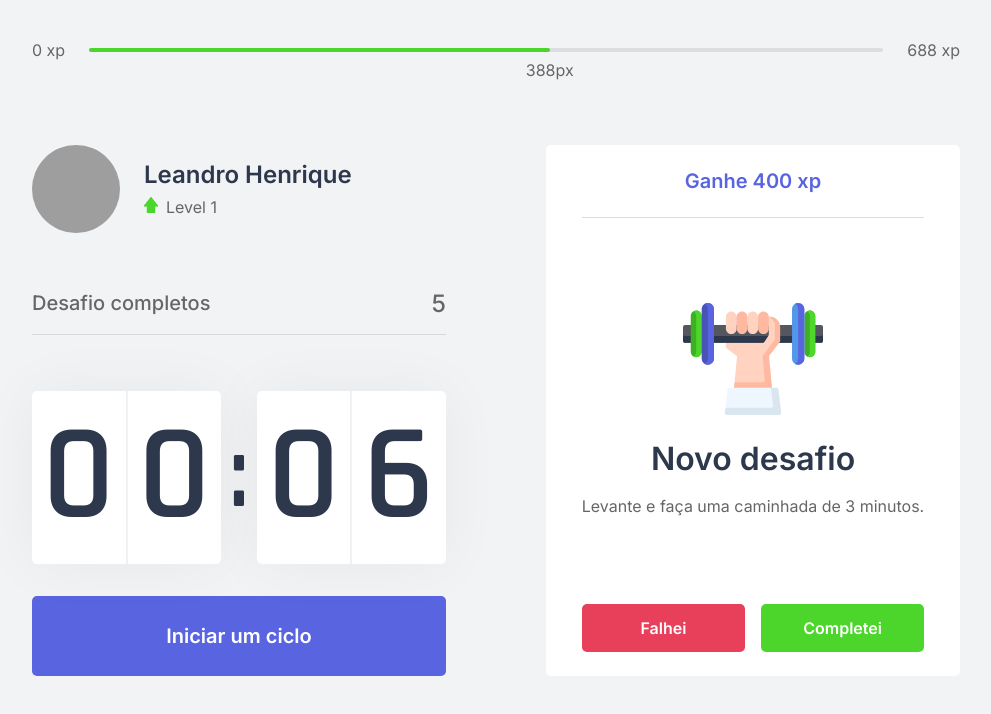
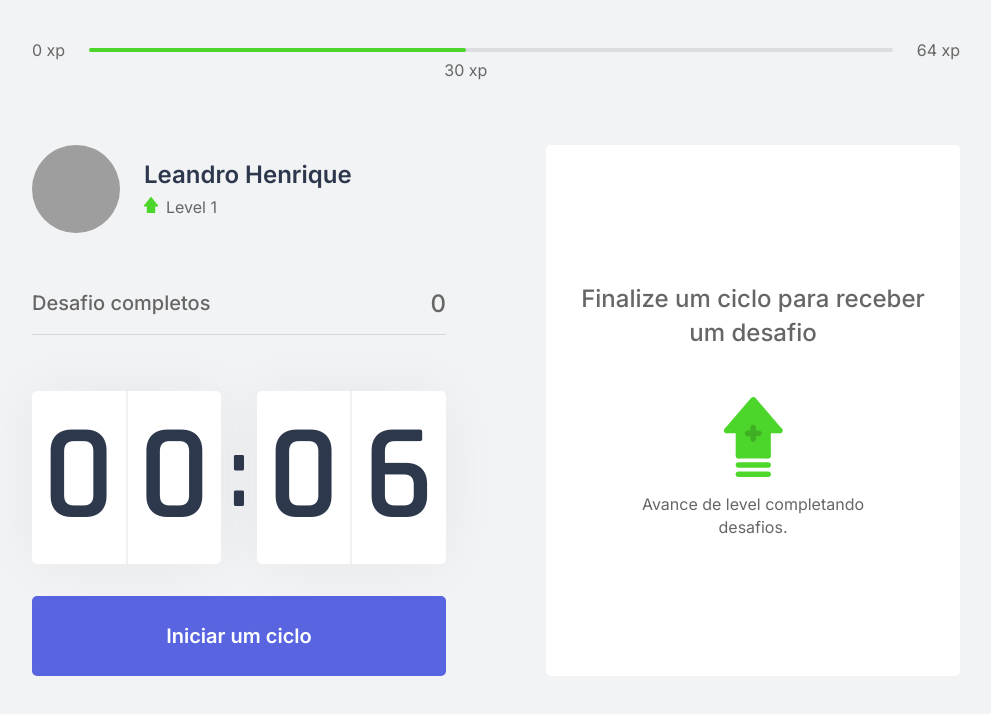
Before and after one commit to leandrohl/moveit-next, a Next.js app: page / in a window 1280 px wide. Shown: the top 714 px of the page, without its empty margins (144-1135 px from the left). Built offline with nearby package versions, Linux system fonts and the light colour scheme; grey boxes are pictures that could not be loaded.

Commit message:
criar e implementar contextos

```diff
--- /dev/null
+++ b/challenges.json
@@ -0,0 +1,62 @@
+[
+  {
+    "type": "body",
+    "description": "Estique um de seus braços com a palma da mão virada para frente e puxe os dedos para cima por 10 segundos por mão.",
+    "amount": 80
+  },
+  {
+    "type": "body",
+    "description": "Estique seu braço contra o peito e puxe-o utilizando o outro braço por 10 segundos por braço.",
+    "amount": 60
+  },
+  {
+    "type": "body",
+    "description": "Puxe seu pescoço com a ajuda da mão para a direita e para a esquerda, permanecendo na posição por alguns segundos.",
+    "amount": 70
+  },
+  {
+    "type": "body",
+    "description": "Com as duas mãos na parte de trás da cabeça, leve-a para baixo, alongando a parte de trás da região.",
+    "amount": 60
+  },
+  {
+    "type": "body",
+    "description": "Cruze as pernas e desça com as mãos esticadas em direção ao chão. Repita o movimento com a outra perna na frente.",
+    "amount": 100
+  },
+  {
+    "type": "body",
+    "description": "Sentado, abra as pernas e tente encostar as palmas das mãos no chão, repita 3 vezes por 5 segundos.",
+    "amount": 80
+  },
+  {
+    "type": "body",
+    "description": "Puxe o joelho de encontro ao peito e segure, troque de perna após 10 segundos.",
+    "amount": 50
+  },
+  {
+    "type": "body",
+    "description": "Sentado, cruze uma perna e incline seu tronco à frente, troque de perna após 10 segundos.",
+    "amount": 80
+  },
+  {
+    "type": "eye",
+    "description": "Sentado, feche os olhos e cubra-os com as palmas da mão durante 2 minutos, depois abra normalmente.",
+    "amount": 90
+  },
+  {
+    "type": "eye",
+    "description": "Em algum ambiente aberto, olhe o mais longe que puder em quatro direções por 3s, mexa apenas os olhos. Repita 3 vezes.",
+    "amount": 140
+  },
+  {
+    "type": "eye",
+    "description": "Usando os polegares, massage a área abaixo das sobrancelhas em movimentos circulares por 15 segundos.",
+    "amount": 70
+  },
+  {
+    "type": "body",
+    "description": "Em pé, gire a cintura o máximo que puder para a esquerda, segure por cinco segundos. Repita para a direita.",
+    "amount": 90
+  }
+]
--- a/src/components/ChallengeBox.tsx
+++ b/src/components/ChallengeBox.tsx
@@ -1,25 +1,28 @@
+import { useContext } from 'react';
+import { ChallengesContext } from '../contexts/ChallengesContext';
 import styles from '../styles/components/ChallengeBox.module.css';
 
 export function ChallengeBox(){
-    const hasActiveChallenge = true;
+    const {activeChallenge, resetChallenge} = useContext(ChallengesContext)
 
 
     return(
         <div className={styles.challengeBoxContainer}>
-            { hasActiveChallenge ? (
+            { activeChallenge ? (
                 <div className={styles.challengeActive}>
-                    <header>Ganhe 400 xp</header>
+                    <header>Ganhe {activeChallenge.amount}</header>
 
                     <main>
-                        <img src="icons/body.svg" />
+                        <img src={`icons/${activeChallenge.type}.svg`} />
                         <strong>Novo desafio</strong>
-                        <p>Levante e faça uma caminhada de 3 minutos.</p>
+                        <p>{activeChallenge.description}</p>
                     </main>
 
                     <footer>
                         <button
                             type="button"
                             className={styles.challengeFailedButton}
+                            onClick={resetChallenge}
                         >
                             Falhei
                         </button>
--- a/src/components/CompletedChallenges.tsx
+++ b/src/components/CompletedChallenges.tsx
@@ -1,11 +1,15 @@
 
+import { useContext } from 'react';
+import { ChallengesContext } from '../contexts/ChallengesContext';
 import styles from '../styles/components/CompletedChallenges.module.css'
 
 export function CompletedChallenges(){
+    const {challengesCompleted} = useContext(ChallengesContext);
+
     return(
         <div className={styles.completedChallengesContainer}>
             <span>Desafio completos</span>
-            <span>5</span>
+            <span>{challengesCompleted}</span>
         </div>
     );
 }
--- a/src/components/Countdown.tsx
+++ b/src/components/Countdown.tsx
@@ -1,9 +1,12 @@
-import {useState, useEffect} from 'react';
+import {useState, useEffect, useContext} from 'react';
+import { ChallengesContext } from '../contexts/ChallengesContext';
 import styles from '../styles/components/Countdown.module.css'
 
 let countdownTimeout: NodeJS.Timeout;
 
 export function Countdown(){
+    const {startNewChallenge} = useContext(ChallengesContext)
+
     const [time, setTime] = useState(0.1 * 60);
     const [isActive, setIsActive] = useState(false);
     const [hasFinished, setHasFinished] = useState(false);
@@ -34,6 +37,7 @@ export function Countdown(){
         } else if (isActive && time === 0){
             setHasFinished(true);
             setIsActive(false);
+            startNewChallenge()
         }
     }, [isActive, time])
 
--- a/src/components/ExperienceBar.tsx
+++ b/src/components/ExperienceBar.tsx
@@ -1,18 +1,24 @@
 
+import { useContext } from 'react';
+import { ChallengesContext } from '../contexts/ChallengesContext';
 import styles from '../styles/components/ExperienceBar.module.css';
 
 export function ExperienceBar(){
+    const {currentExperience, experienceToNextLevel} = useContext(ChallengesContext)
+
+    const percentToNextLevel = Math.round(currentExperience * 100) / experienceToNextLevel;
+
     return(
         <header className={styles.experienceBar}>
             <span>0 xp</span>
             <div>
-                <div style={{width: '58%'}}>
-                <span className={styles.currentExperience} style={{left:'58%'}}>
-                    388px
+                <div style={{width: `${percentToNextLevel}%`}}>
+                <span className={styles.currentExperience} style={{left: `${percentToNextLevel}%`}}>
+                    {currentExperience} xp
                 </span>
                 </div>
             </div>
-            <span>688 xp</span>
+            <span>{experienceToNextLevel} xp</span>
         </header>
     )
 }
--- /dev/null
+++ b/src/contexts/ChallengesContext.tsx
@@ -0,0 +1,67 @@
+import { createContext, useState, ReactNode } from 'react'
+import challenges from '../../challenges.json'
+
+interface Challenge{
+    type: 'body' | 'eye';
+    description : string;
+    amount: number;
+}
+
+interface ChallengesContextData{
+    level: number;
+    currentExperience: number;
+    challengesCompleted: number;
+    activeChallenge: Challenge;
+    experienceToNextLevel: number;
+    levelUp: () => void;
+    startNewChallenge: () => void;
+    resetChallenge: () => void;
+}
+
+interface ChallengesProviderProps {
+    children: ReactNode; //aceita qualquer coisa
+}
+
+export const ChallengesContext = createContext({} as ChallengesContextData)
+
+
+export function ChallengesProvider({ children } : ChallengesProviderProps){
+
+    const [level, setLevel] = useState(1);
+    const [currentExperience, setCurrentExperience] = useState(30);
+    const [challengesCompleted, setChallengesCompleted] =  useState(0);
+    const [activeChallenge, setActiveChallenge] =  useState(null);
+
+
+    const experienceToNextLevel = Math.pow((level + 1) * 4, 2)
+
+    function levelUp(){
+        setLevel(level + 1);
+    }
+
+    function startNewChallenge(){
+        const randomChallengeIndex = Math.floor(Math.random() * challenges.length)
+        const challenge = challenges[randomChallengeIndex];
+
+        setActiveChallenge(challenge)
+    }
+
+    function resetChallenge(){
+        setActiveChallenge(null);
+    }
+
+    return(
+        <ChallengesContext.Provider value={{
+            level,
+            currentExperience,
+            challengesCompleted,
+            levelUp,
+            startNewChallenge,
+            activeChallenge,
+            resetChallenge,
+            experienceToNextLevel,
+            }}>
+            {children}
+        </ChallengesContext.Provider>
+    );
+}
--- a/src/pages/_app.tsx
+++ b/src/pages/_app.tsx
@@ -1,9 +1,18 @@
 
 import '../styles/global.css'
 
+import { ChallengesProvider } from '../contexts/ChallengesContext'
 
 function MyApp({ Component, pageProps }) {
-  return <Component {...pageProps} />
+
+
+  return (
+    <ChallengesProvider>
+        <Component {...pageProps} />
+    </ChallengesProvider>
+
+  )
+
 }
 
 export default MyApp
```
